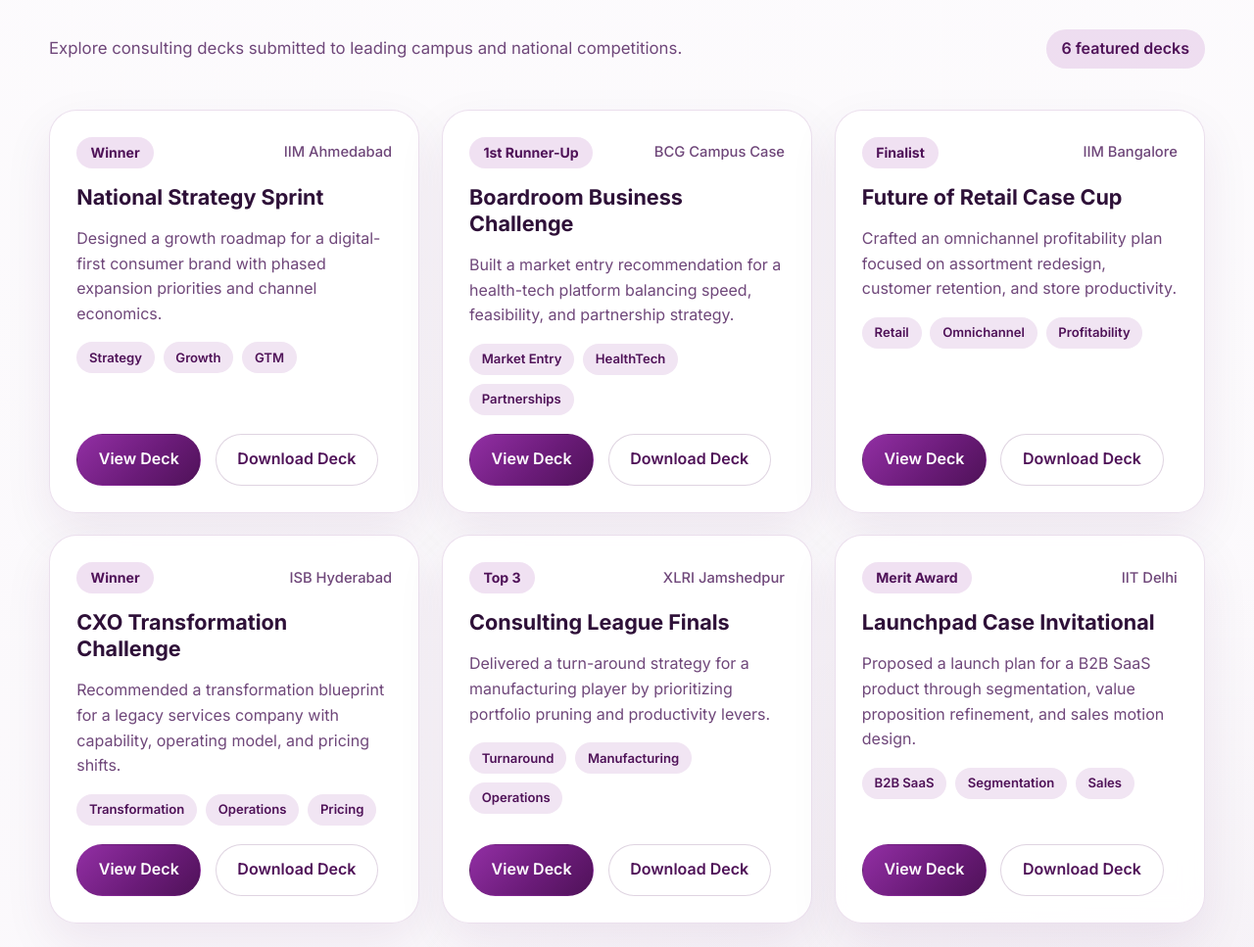
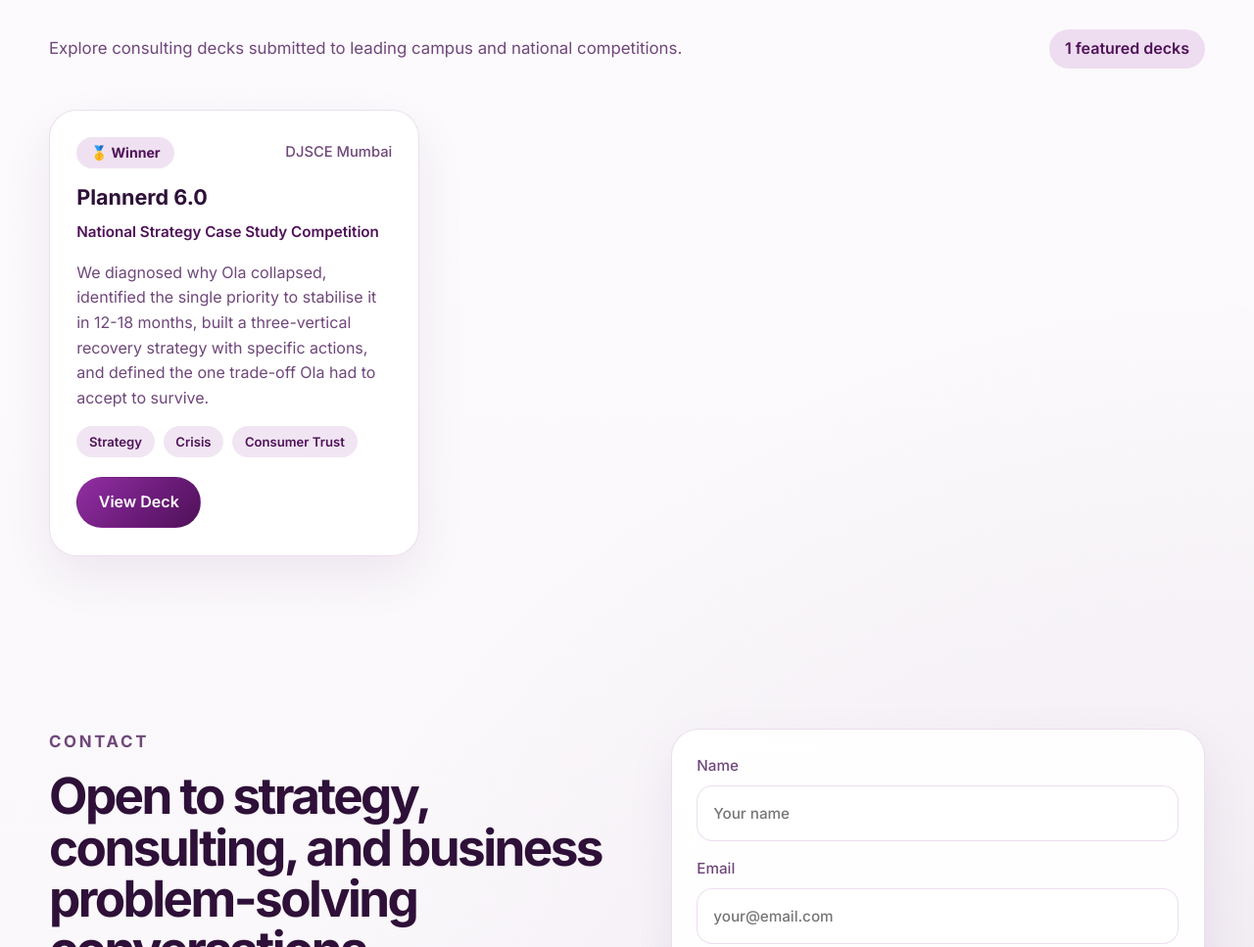
Before and after one commit to SarthakMane2704/project-website, a website: page index.html in a window 1280 px wide. Shown: the part 2250-3217 px from the top of the page at 98% size. Drawn offline with Linux system fonts and the light colour scheme.

Commit message:
Update featured competition deck details

```diff
--- a/competitions.json
+++ b/competitions.json
@@ -1,50 +1,11 @@
 [
   {
-    "title": "National Strategy Sprint",
-    "position": "Winner",
-    "organizer": "IIM Ahmedabad",
-    "description": "Designed a growth roadmap for a digital-first consumer brand with phased expansion priorities and channel economics.",
-    "tags": ["Strategy", "Growth", "GTM"],
-    "link": "https://drive.google.com/file/d/1A2B3C4D5E6F7G8H9I0J/view"
-  },
-  {
-    "title": "Boardroom Business Challenge",
-    "position": "1st Runner-Up",
-    "organizer": "BCG Campus Case",
-    "description": "Built a market entry recommendation for a health-tech platform balancing speed, feasibility, and partnership strategy.",
-    "tags": ["Market Entry", "HealthTech", "Partnerships"],
-    "link": "https://drive.google.com/file/d/2B3C4D5E6F7G8H9I0J1K/view"
-  },
-  {
-    "title": "Future of Retail Case Cup",
-    "position": "Finalist",
-    "organizer": "IIM Bangalore",
-    "description": "Crafted an omnichannel profitability plan focused on assortment redesign, customer retention, and store productivity.",
-    "tags": ["Retail", "Omnichannel", "Profitability"],
-    "link": "https://drive.google.com/file/d/3C4D5E6F7G8H9I0J1K2L/view"
-  },
-  {
-    "title": "CXO Transformation Challenge",
-    "position": "Winner",
-    "organizer": "ISB Hyderabad",
-    "description": "Recommended a transformation blueprint for a legacy services company with capability, operating model, and pricing shifts.",
-    "tags": ["Transformation", "Operations", "Pricing"],
-    "link": "https://drive.google.com/file/d/4D5E6F7G8H9I0J1K2L3M/view"
-  },
-  {
-    "title": "Consulting League Finals",
-    "position": "Top 3",
-    "organizer": "XLRI Jamshedpur",
-    "description": "Delivered a turn-around strategy for a manufacturing player by prioritizing portfolio pruning and productivity levers.",
-    "tags": ["Turnaround", "Manufacturing", "Operations"],
-    "link": "https://drive.google.com/file/d/5E6F7G8H9I0J1K2L3M4N/view"
-  },
-  {
-    "title": "Launchpad Case Invitational",
-    "position": "Merit Award",
-    "organizer": "IIT Delhi",
-    "description": "Proposed a launch plan for a B2B SaaS product through segmentation, value proposition refinement, and sales motion design.",
-    "tags": ["B2B SaaS", "Segmentation", "Sales"],
-    "link": "https://drive.google.com/file/d/6F7G8H9I0J1K2L3M4N5O/view"
+    "title": "Plannerd 6.0",
+    "type": "National Strategy Case Study Competition",
+    "position": "🥇 Winner",
+    "college": "DJSCE Mumbai",
+    "description": "We diagnosed why Ola collapsed, identified the single priority to stabilise it in 12-18 months, built a three-vertical recovery strategy with specific actions, and defined the one trade-off Ola had to accept to survive.",
+    "tags": ["Strategy", "Crisis", "Consumer Trust"],
+    "link": "https://drive.google.com/file/d/1nX2JAVBfbpuIbvYubNa5n23wsWKvUwcf/view?usp=sharing"
   }
 ]
--- a/index.html
+++ b/index.html
@@ -149,14 +149,14 @@
     <article class="competition-card reveal">
       <div class="card-topline">
         <span class="position-badge"></span>
-        <span class="organizer"></span>
+        <span class="college-name"></span>
       </div>
       <h3 class="competition-title"></h3>
+      <p class="competition-type"></p>
       <p class="competition-description"></p>
       <div class="tag-row"></div>
       <div class="card-actions">
         <a class="btn btn-primary view-link" target="_blank" rel="noreferrer">View Deck</a>
-        <a class="btn btn-ghost download-link" target="_blank" rel="noreferrer">Download Deck</a>
       </div>
     </article>
   </template>
--- a/script.js
+++ b/script.js
@@ -87,14 +87,13 @@ const App = {
     competitions.forEach((competition) => {
       const card = template.content.firstElementChild.cloneNode(true);
       card.querySelector(".position-badge").textContent = competition.position;
-      card.querySelector(".organizer").textContent = competition.organizer;
+      card.querySelector(".college-name").textContent = competition.college;
       card.querySelector(".competition-title").textContent = competition.title;
+      card.querySelector(".competition-type").textContent = competition.type;
       card.querySelector(".competition-description").textContent = competition.description;
 
       const viewLink = card.querySelector(".view-link");
-      const downloadLink = card.querySelector(".download-link");
       viewLink.href = competition.link;
-      downloadLink.href = competition.link;
 
       const tagRow = card.querySelector(".tag-row");
       (competition.tags || []).forEach((tag) => {
--- a/style.css
+++ b/style.css
@@ -426,7 +426,7 @@ textarea {
   font-weight: 700;
 }
 
-.organizer {
+.college-name {
   color: var(--muted);
   font-size: 0.92rem;
   font-weight: 500;
@@ -436,6 +436,13 @@ textarea {
   margin: 0;
   font-size: 1.35rem;
   line-height: 1.25;
+}
+
+.competition-type {
+  margin: -0.35rem 0 0;
+  color: var(--accent-deep);
+  font-size: 0.95rem;
+  font-weight: 600;
 }
 
 .competition-description {
```
